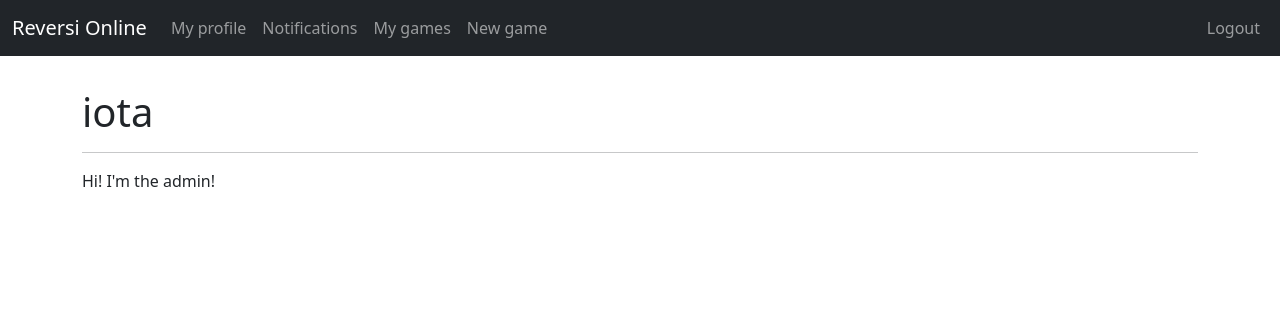
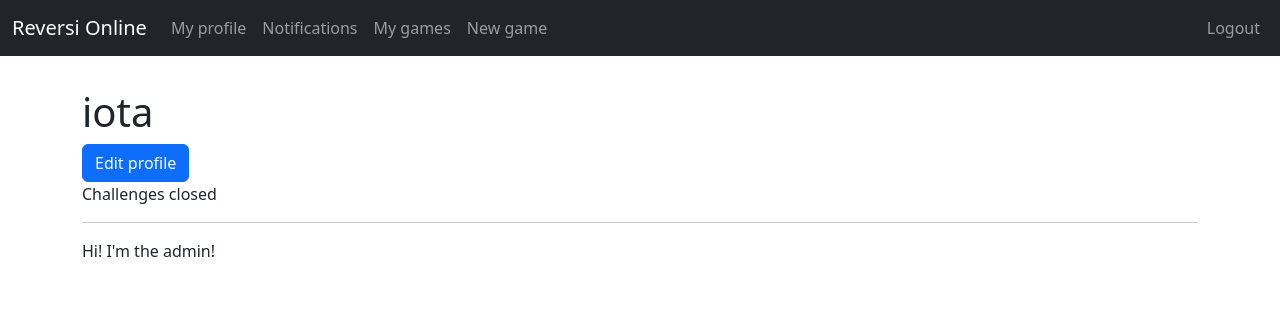
Before and after one commit to enoua5/cs3620-reversi, a Django app: a page that uses base/templates/base/base.html in a window 1280 px wide. Shown: the top 316 px of the page. Run offline with Django 3.2, Linux system fonts and the light colour scheme; a user stored in the database is signed in; data comes from the database, SQL or seed files in the repository; both versions use the stored data as it was after the commit.

Commit message:
Allow editing profile

```diff
--- /dev/null
+++ b/base/static/base/style.css
@@ -0,0 +1,4 @@
+label
+{
+    user-select: none;
+}
--- a/base/templates/base/base.html
+++ b/base/templates/base/base.html
@@ -3,6 +3,7 @@
 <html>
     <head>
         <link href="https://cdn.jsdelivr.net/npm/bootstrap@5.2.1/dist/css/bootstrap.min.css" rel="stylesheet" integrity="sha384-iYQeCzEYFbKjA/T2uDLTpkwGzCiq6soy8tYaI1GyVh/UjpbCx/TYkiZhlZB6+fzT" crossorigin="anonymous">
+        <link href="{% static 'base/style.css' %}" rel="stylesheet">
         <script src="https://cdn.jsdelivr.net/npm/bootstrap@5.2.1/dist/js/bootstrap.bundle.min.js" integrity="sha384-u1OknCvxWvY5kfmNBILK2hRnQC3Pr17a+RTT6rIHI7NnikvbZlHgTPOOmMi466C8" crossorigin="anonymous"></script>
         <script src="{% static 'base/onload.js' %}"></script>
 
--- a/base/templates/base/profile.html
+++ b/base/templates/base/profile.html
@@ -5,6 +5,18 @@
 {% block body %}
 
 <h1>{{ user.username }}</h1>
+
+{% if request.user == user %}
+
+<a href="{% url 'base:edit_profile' %}" class="btn btn-primary">Edit profile</a>
+<p>Challenges {% if user.userdata.open_for_challenge %}open{% else %}closed{% endif %}</p>
+
+{% elif user.userdata.open_for_challenge %}
+
+<a href="#" class="btn btn-primary">Challenge</a>
+
+{% endif %}
+
 <hr>
 <p>{{ user.userdata.bio_text }}</p>
 
--- a/base/urls.py
+++ b/base/urls.py
@@ -5,4 +5,5 @@ app_name = "base"
 urlpatterns = [
     path('', views.index, name="index"),
     path('profile/<str:username>/', views.profile, name="profile"),
+    path('edit-profile', views.edit_profile, name="edit_profile"),
 ]
--- a/base/views.py
+++ b/base/views.py
@@ -1,4 +1,4 @@
-from django.shortcuts import render
+from django.shortcuts import render, redirect
 from django.contrib.auth.decorators import login_required
 from django.contrib.auth.models import User
 from django.db.models import Q
@@ -43,3 +43,18 @@ def profile(req, username):
     }
 
     return render(req, 'base/profile.html', ctx)
+
+def edit_profile(req):
+    if req.POST:
+        bio = req.POST.get('bio')
+        open_challenge = req.POST.get('open-to-challenge') == 'on'
+
+        req.user.userdata.bio_text = bio
+        req.user.userdata.open_for_challenge = open_challenge
+
+        req.user.save()
+
+        return redirect('base:profile', username=req.user.username)
+
+
+    return render(req, 'base/edit_profile.html')
```
Also changed, not shown: base/templates/base/edit_profile.html (added, +29 -0 lines), db.sqlite3.
